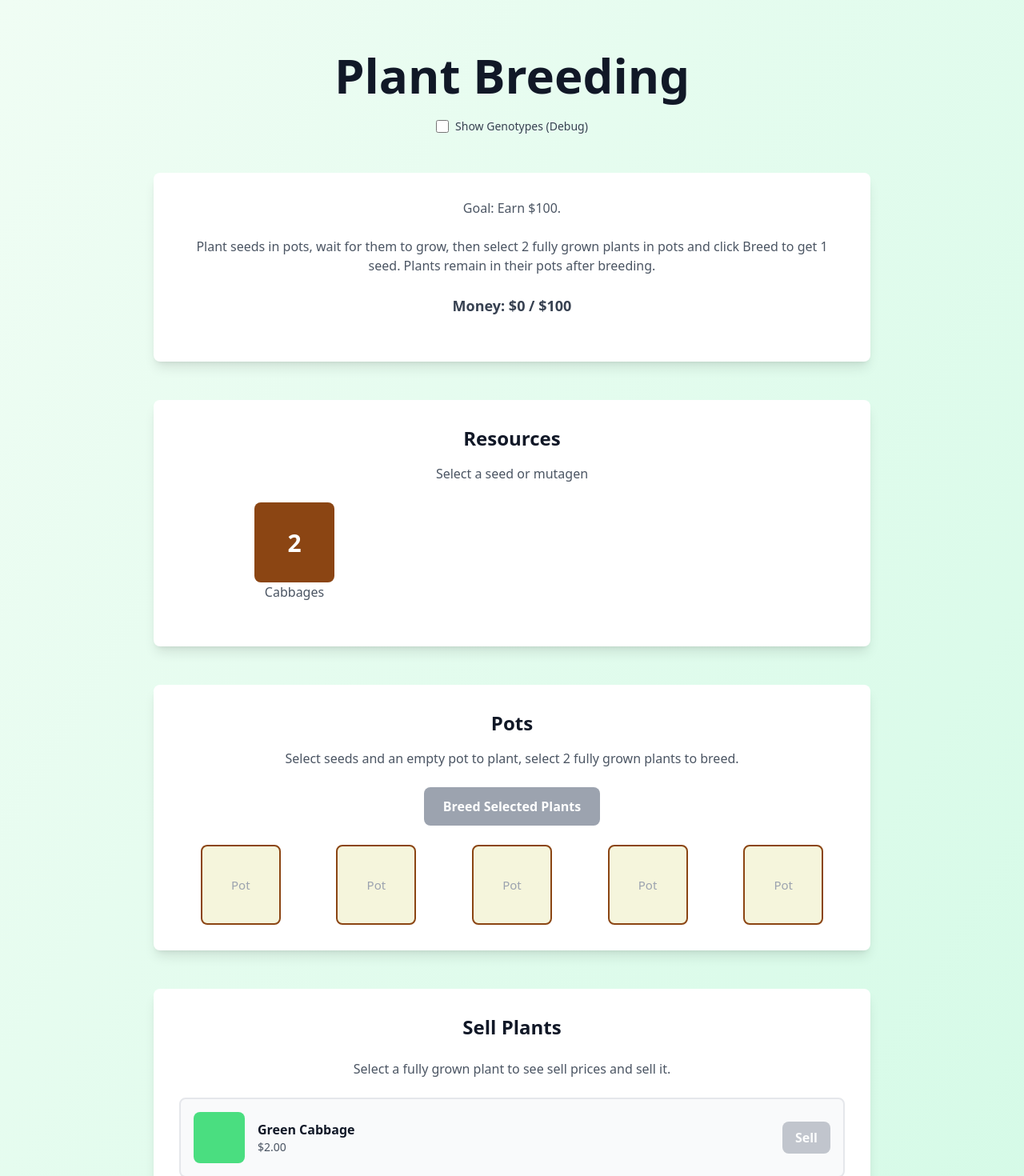
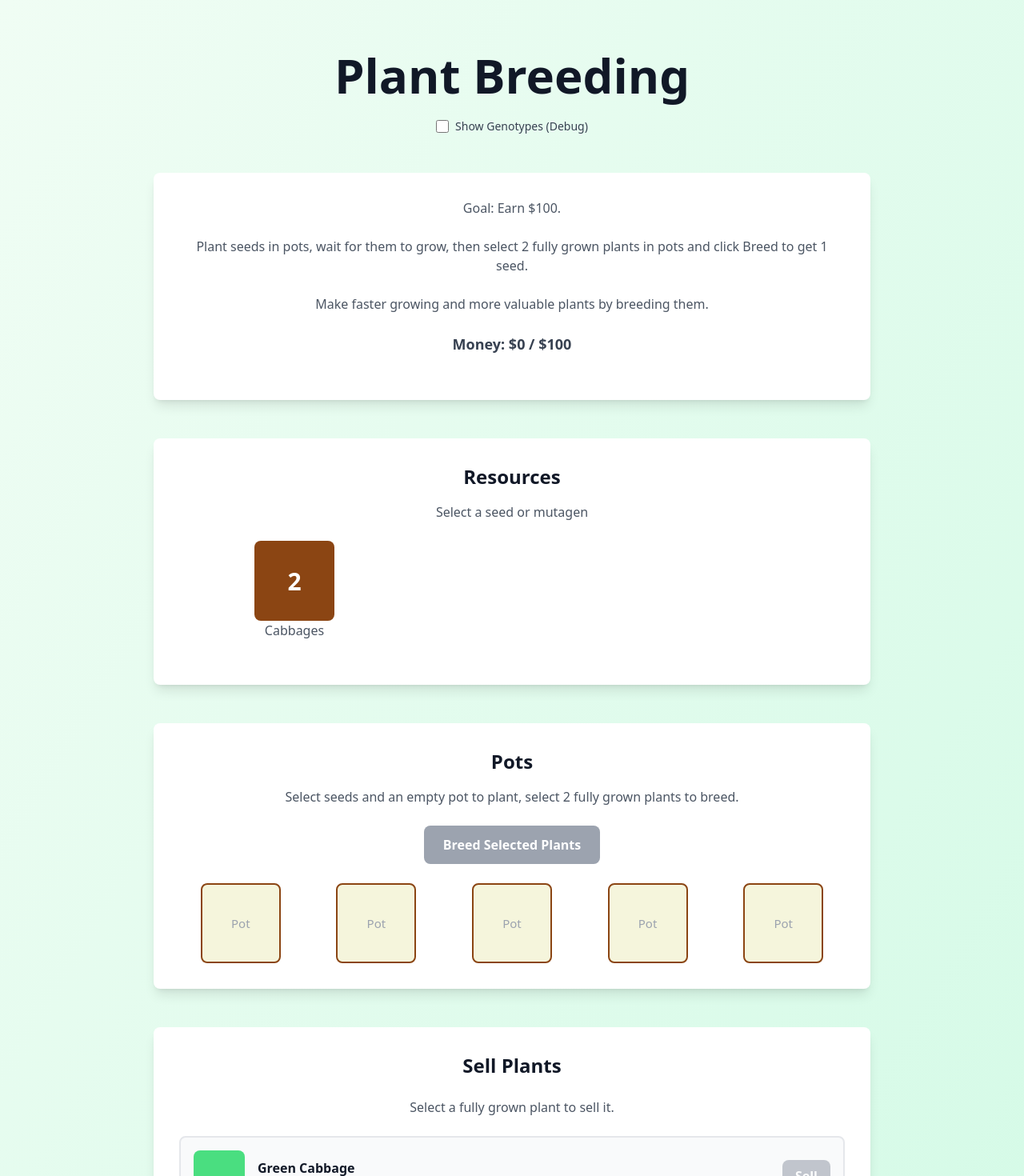
Before and after one commit to BeksOmega/plant-breeding, a Next.js app: page / in a window 1280 px wide. Shown: the top 1470 px of the page at 80% size. Built offline with nearby package versions, Linux system fonts and the light colour scheme.

Commit message:
chore: clean up descriptive text

```diff
--- a/app/components/Catalog.tsx
+++ b/app/components/Catalog.tsx
@@ -20,7 +20,7 @@ export default function Catalog({ items }: CatalogProps) {
     <div className="bg-white rounded-lg shadow-lg p-8">
       <h2 className="text-2xl font-bold text-gray-900 mb-6">Sell Plants</h2>
       <p className="text-gray-600 mb-6">
-        Select a fully grown plant to see sell prices and sell it.
+        Select a fully grown plant to sell it.
       </p>
 
       {/* Catalog items in rows */}
--- a/app/page.tsx
+++ b/app/page.tsx
@@ -547,8 +547,10 @@ export default function Home() {
             <p className="text-gray-600 mb-6">Goal: Earn ${TARGET_MONEY}.</p>
             <p className="text-gray-600 mb-6">
               Plant seeds in pots, wait for them to grow, then select 2 fully
-              grown plants in pots and click Breed to get 1 seed. Plants remain
-              in their pots after breeding.
+              grown plants in pots and click Breed to get 1 seed.
+            </p>
+            <p className="text-gray-600 mb-6">
+              Make faster growing and more valuable plants by breeding them.
             </p>
 
             {hasWon && (
```
